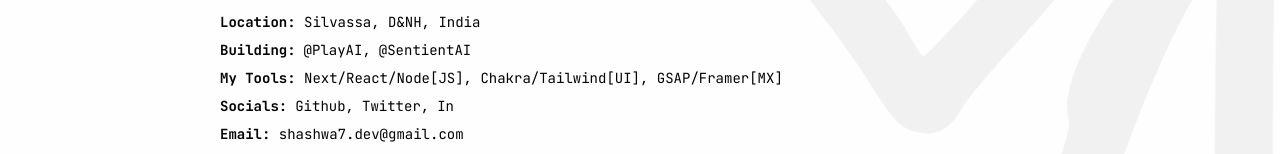
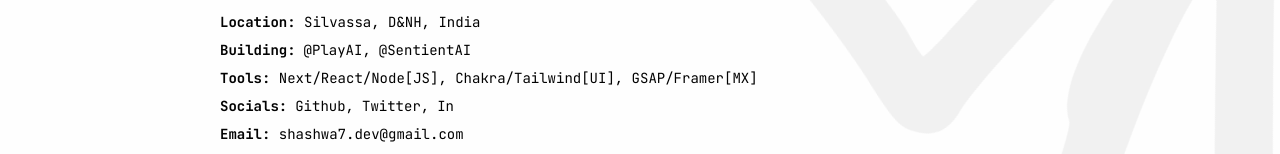
Before and after one commit to shashwa7-dev/portfolio, a Next.js app: page / in a window 1280 px wide. Shown: the part 482-636 px from the top of the page. Built offline with nearby package versions, Linux system fonts and the light colour scheme; no server answers.

Commit message:
copy update on current stats component

```diff
--- a/app/components/CurrentState.tsx
+++ b/app/components/CurrentState.tsx
@@ -23,7 +23,7 @@
           </a>
         </div>
         <p className="text-sm lg:text-normal">
-          <span className="font-bold">My Tools:</span>{" "}
+          <span className="font-bold">Tools:</span>{" "}
           {"Next/React/Node[JS], Chakra/Tailwind[UI], GSAP/Framer[MX]"}
         </p>
         <div className="text-sm lg:text-normal flex gap-2 align-top">
```
